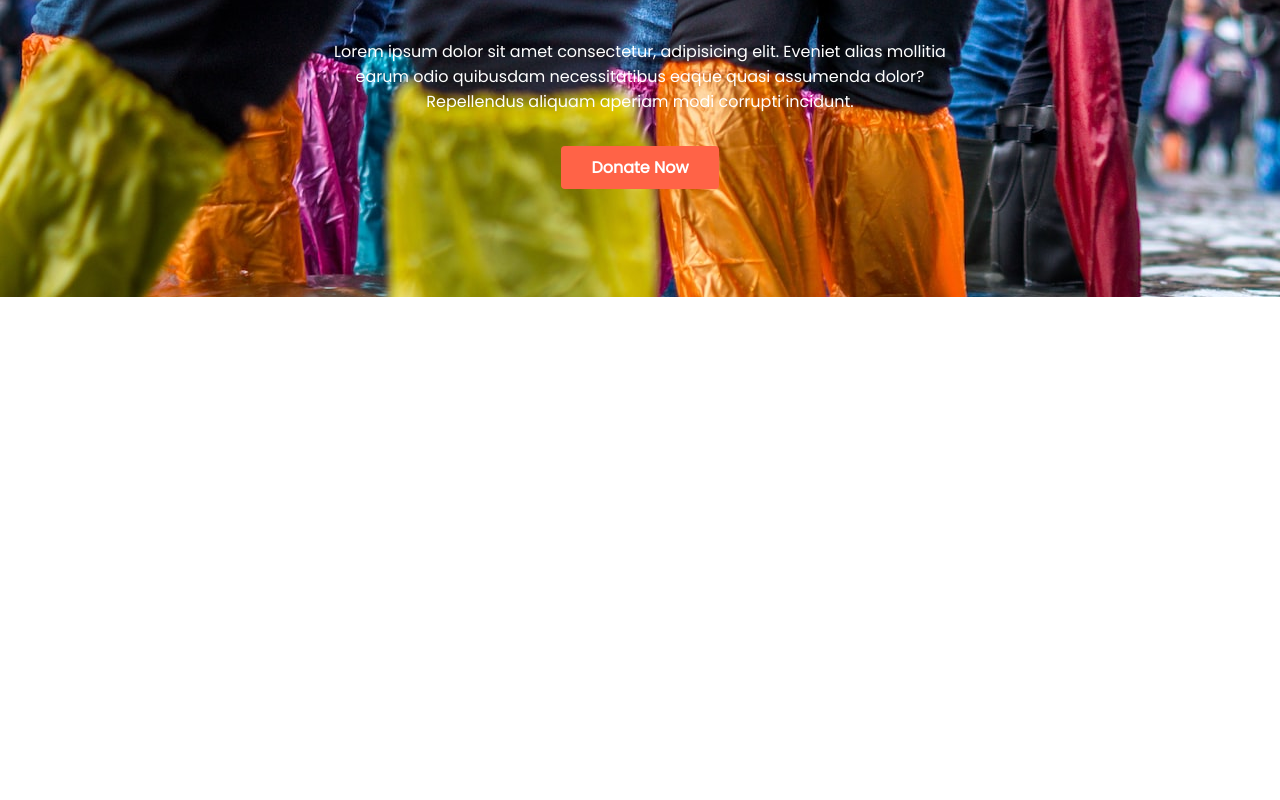
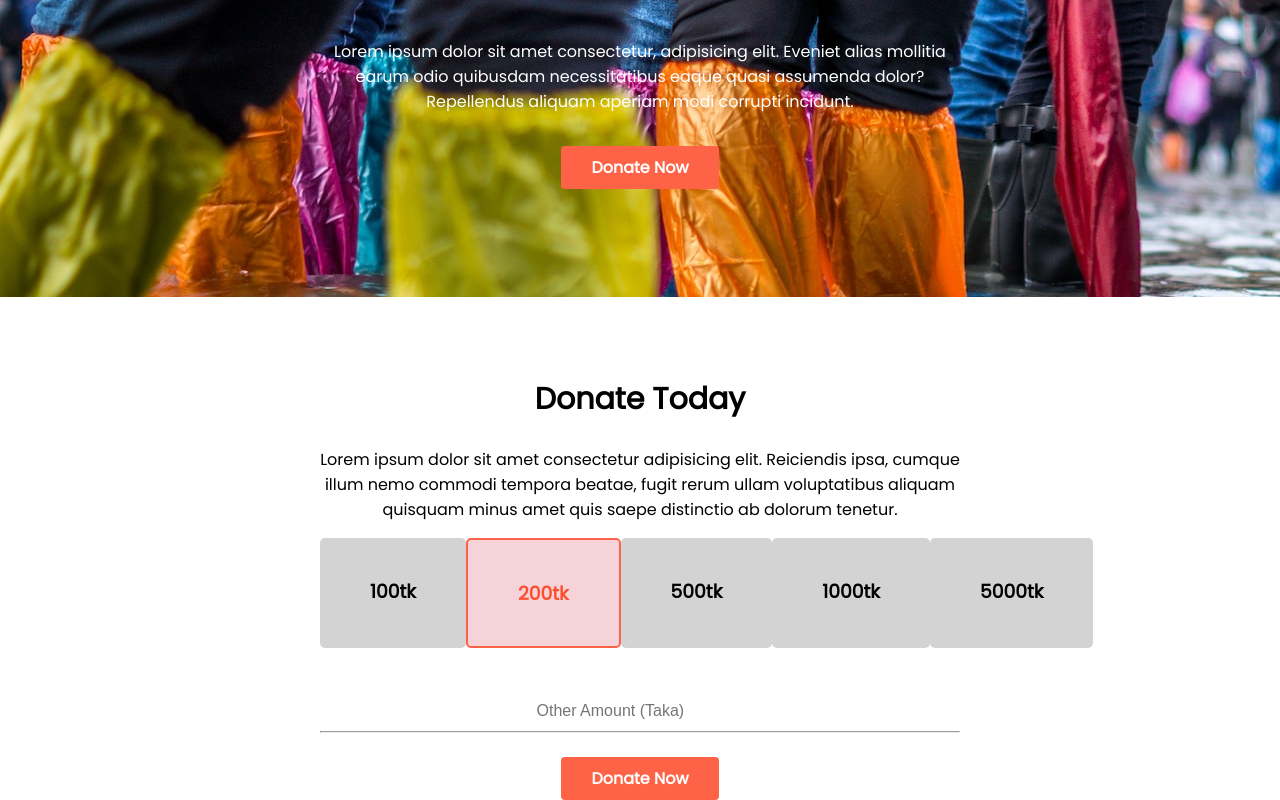
Before and after one commit to gaziismail/donation-bond, a plain HTML site: page index.html in a window 1280 px wide. Shown: the part 353-1153 px from the top of the page. Before the commit the page ends 800 px from the top, so only its background shows below. Drawn offline with Linux system fonts and the light colour scheme.

Commit message:
donation amount section done

```diff
--- a/css/style.css
+++ b/css/style.css
@@ -29,3 +29,49 @@ h1 {
     padding: 10px 30px;
     border-radius: 4px;
 }
+
+h2 {
+    font-size: 30px;
+}
+
+#donate-container {
+    margin-top: 80px;
+    width: 50%;
+    margin-left: 25%;
+}
+
+#donate-heading {
+    text-align: center;
+}
+
+#donate-price-list {
+    display: flex;
+    justify-content: space-between;
+}
+
+.donate-price {
+    background-color: lightgray;
+    padding: 20px 50px;
+    border-radius: 5px;
+}
+#donate-price-highlight {
+    background-color: rgba(238, 180, 188, 0.582);
+    border: 2px solid tomato;
+    color: rgb(253, 78, 47);
+    padding: 20px 50px;
+    border-radius: 5px;
+}
+#price-input-area {
+    margin-top: 50px;
+    text-align: center;
+}
+#amount-input {
+    border: none;
+    font-size: 16px;
+}
+input:focus {
+    outline: none;
+}
+input:-moz-placeholder {
+    text-align: center;
+}
--- a/index.html
+++ b/index.html
@@ -23,6 +23,39 @@
             <a class="anchor-btn" href="">Donate Now</a>
         </div>
     </section>
+    <section id="donate-container">
+        <div>
+            <div id="donate-heading">
+                <h2>Donate Today</h2>
+                <p>Lorem ipsum dolor sit amet consectetur adipisicing elit. Reiciendis ipsa, cumque illum nemo commodi
+                    tempora beatae, fugit rerum ullam voluptatibus aliquam quisquam minus amet quis saepe distinctio ab
+                    dolorum tenetur.</p>
+            </div>
+            <div id="donate-price-list">
+                <div class="donate-price">
+                    <h3>100tk</h3>
+                </div>
+                <div id="donate-price-highlight">
+                    <h3>200tk</h3>
+                </div>
+                <div class="donate-price">
+                    <h3>500tk</h3>
+                </div>
+                <div class="donate-price">
+                    <h3>1000tk</h3>
+                </div>
+                <div class="donate-price">
+                    <h3>5000tk</h3>
+                </div>
+            </div>
+            <DIV id="price-input-area">
+                <input type="text" name="" id="amount-input" placeholder="Other Amount (Taka)">
+                <hr>
+                <br>
+                <a class="anchor-btn" href="">Donate Now</a>
+            </DIV>
+        </div>
+    </section>
 </body>
 
 </html>
```
Also changed, not shown: images/donation5.jpg (deleted).
